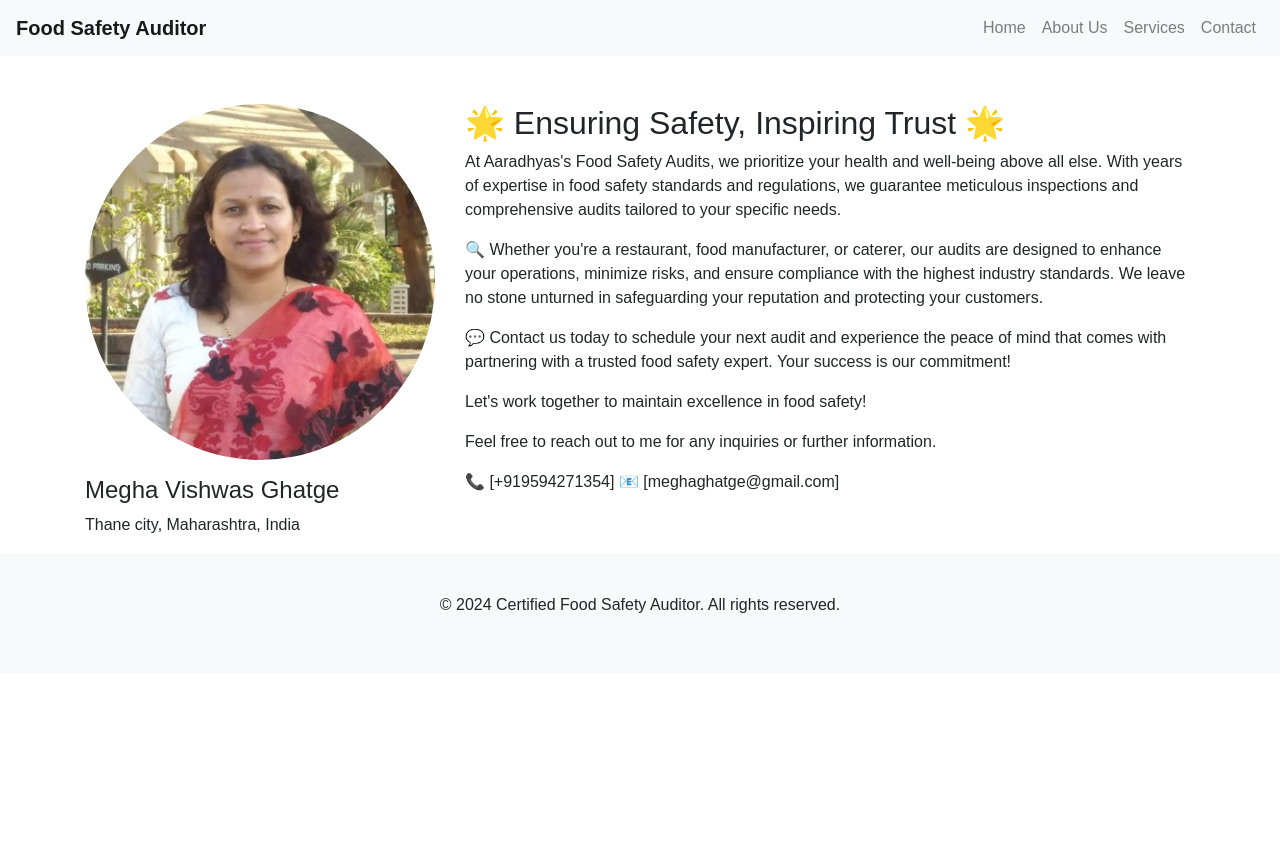
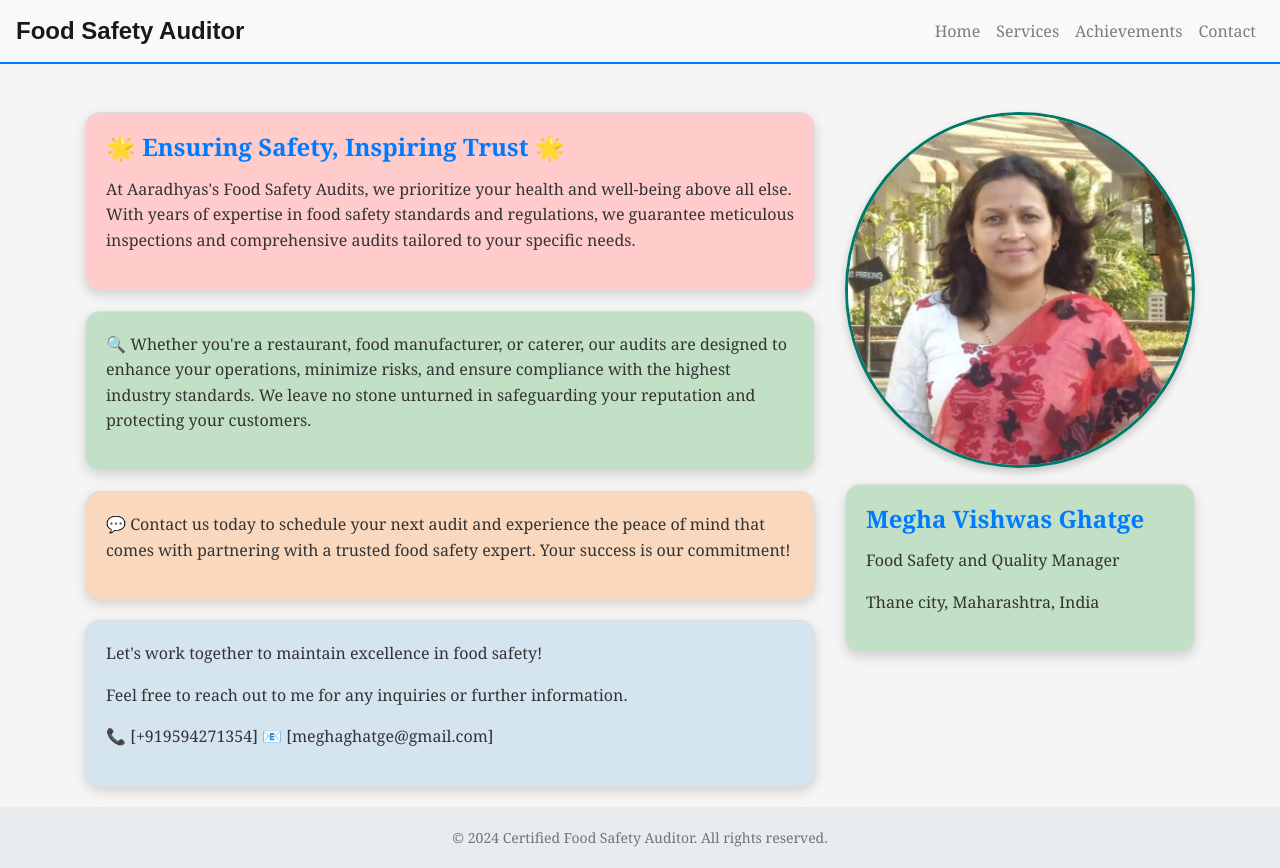
Before and after one commit to kishorevbhosale/food-saftery-blog, a plain HTML site: page contact.html in a window 1280 px wide. Before the commit the page ends 800 px from the top, so only its background shows below. Drawn offline with nearby package versions, Linux system fonts and the light colour scheme.

Commit message:
Update contact.html

```diff
--- a/contact.html
+++ b/contact.html
@@ -5,9 +5,95 @@
   <meta name="viewport" content="width=device-width, initial-scale=1.0">
   <title>Contact - Certified Food Safety Auditor</title>
   <link rel="stylesheet" href="https://stackpath.bootstrapcdn.com/bootstrap/4.5.2/css/bootstrap.min.css">
-  <link rel="stylesheet" href="css/style.css">
+  <style>
+    body {
+      font-family: 'Georgia', serif;
+      background-color: #f5f5f5;
+    }
+    .navbar {
+      margin-bottom: 20px;
+      border-bottom: 2px solid #007bff;
+    }
+    .navbar-brand {
+      font-family: 'Montserrat', sans-serif;
+      font-size: 24px;
+      font-weight: 600;
+      color: #00796b; /* Teal color */
+    }
+    .main-heading {
+      text-align: center;
+      font-size: 36px;
+      font-weight: bold;
+      color: #333; /* Dark gray color */
+      margin-bottom: 40px;
+    }
+    .rounded-rect {
+      padding: 20px;
+      margin-bottom: 20px;
+      border-radius: 15px;
+      box-shadow: 0 4px 12px rgba(0,0,0,0.15); /* Softer shadow */
+      border: 1px solid #ddd; /* Subtle border */
+    }
+    .rounded-rect h2, .rounded-rect h4 {
+      font-size: 24px;
+      font-weight: bold;
+      color: #007bff; /* Blue color */
+      margin-bottom: 15px;
+    }
+    .highlight-section h4 {
+      font-size: 32px;
+      font-weight: bold;
+      color: #cb5c16; /* Orange color */
+      margin-bottom: 20px;
+    }
+    .rounded-rect p {
+      font-size: 16px;
+      line-height: 1.6;
+      color: #333; /* Dark gray color */
+    }
+    .img-fluid {
+      border: 3px solid #00796b; /* Teal border for photo */
+      border-radius: 50%;
+      box-shadow: 0 4px 8px rgba(0,0,0,0.2); /* Subtle shadow */
+    }
+    .footer {
+      background-color: #e9ecef;
+      padding: 20px 0;
+    }
+    .footer p {
+      margin: 0;
+      font-size: 14px;
+      color: #6c757d;
+    }
+    /* Custom colors for each section */
+    .rounded-rect:nth-child(1) {
+      background-color: #ffcccb; /* Light pink */
+    }
+
+    .rounded-rect:nth-child(2) {
+      background-color: #c2e0c6; /* Light green */
+    }
+
+    .rounded-rect:nth-child(3) {
+      background-color: #fad8be; /* Light orange */
+    }
+
+    .rounded-rect:nth-child(4) {
+      background-color: #d5e5f0; /* Light blue */
+    }
+
+    @media (max-width: 768px) {
+      .main-heading {
+        font-size: 30px;
+      }
+      .rounded-rect h2, .rounded-rect h4 {
+        font-size: 20px;
+      }
+    }
+  </style>
 </head>
 <body>
+  <!-- Navigation Bar -->
   <nav class="navbar navbar-expand-lg navbar-light bg-light">
     <a class="navbar-brand" href="#">Food Safety Auditor</a>
     <button class="navbar-toggler" type="button" data-toggle="collapse" data-target="#navbarNav" aria-controls="navbarNav" aria-expanded="false" aria-label="Toggle navigation">
@@ -16,42 +102,55 @@
     <div class="collapse navbar-collapse" id="navbarNav">
       <ul class="navbar-nav ml-auto">
         <li class="nav-item"><a class="nav-link" href="index.html">Home</a></li>
-        <li class="nav-item"><a class="nav-link" href="about.html">About Us</a></li>
         <li class="nav-item"><a class="nav-link" href="services.html">Services</a></li>
+        <li class="nav-item"><a class="nav-link" href="achievements.html">Achievements</a></li>
         <li class="nav-item"><a class="nav-link" href="contact.html">Contact</a></li>
       </ul>
     </div>
   </nav>
 
+  <!-- Main Content -->
   <div class="container mt-5">
     <div class="row">
+      <div class="col-md-8">
+        <div class="rounded-rect">
+          <h2>🌟 Ensuring Safety, Inspiring Trust 🌟</h2>
+          <p>At Aaradhyas's Food Safety Audits, we prioritize your health and well-being above all else. With years of expertise in food safety standards and regulations, we guarantee meticulous inspections and comprehensive audits tailored to your specific needs.</p>
+        </div>
+        <div class="rounded-rect">
+          <p>🔍 Whether you're a restaurant, food manufacturer, or caterer, our audits are designed to enhance your operations, minimize risks, and ensure compliance with the highest industry standards. We leave no stone unturned in safeguarding your reputation and protecting your customers.</p>
+        </div>
+        <div class="rounded-rect">
+          <p>💬 Contact us today to schedule your next audit and experience the peace of mind that comes with partnering with a trusted food safety expert. Your success is our commitment!</p>
+        </div>
+        <div class="rounded-rect">
+          <p>Let's work together to maintain excellence in food safety!</p>
+          <p>Feel free to reach out to me for any inquiries or further information.</p>
+          <p>📞 [+919594271354] 📧 [meghaghatge@gmail.com]</p>
+        </div>
+      </div>
       <div class="col-md-4">
-        <img src="img/megha.PNG" class="img-fluid rounded-circle mb-3" alt="Your Photo">
-        <h4>Megha Vishwas Ghatge</h4>
-        <p>Thane city, Maharashtra, India</p>
-      </div>
-      <div class="col-md-8">
-        <h2>🌟 Ensuring Safety, Inspiring Trust 🌟</h2>
-        <p>At Aaradhyas's Food Safety Audits, we prioritize your health and well-being above all else. With years of expertise in food safety standards and regulations, we guarantee meticulous inspections and comprehensive audits tailored to your specific needs.
-        </p>
-        <p>🔍 Whether you're a restaurant, food manufacturer, or caterer, our audits are designed to enhance your operations, minimize risks, and ensure compliance with the highest industry standards. We leave no stone unturned in safeguarding your reputation and protecting your customers.</p>
-        <p>💬 Contact us today to schedule your next audit and experience the peace of mind that comes with partnering with a trusted food safety expert. Your success is our commitment!
-        </p>
-        <p>Let's work together to maintain excellence in food safety!</p>
-        <p>Feel free to reach out to me for any inquiries or further information.</p>
-        <p>📞 [+919594271354] 📧 [meghaghatge@gmail.com]</p>
+        <!-- Placeholder for your photo -->
+        <img src="img/megha.PNG" class="img-fluid mb-3" alt="Your Photo">
+        <div class="rounded-rect">
+          <h4>Megha Vishwas Ghatge</h4>
+          <p>Food Safety and Quality Manager</p>
+          <p>Thane city, Maharashtra, India</p>
+        </div>
       </div>
     </div>
   </div>
 
-  <footer class="bg-light text-center text-lg-start">
-    <div class="container p-4">
+  <!-- Footer -->
+  <footer class="footer text-center">
+    <div class="container">
       <p>&copy; 2024 Certified Food Safety Auditor. All rights reserved.</p>
     </div>
   </footer>
 
+  <!-- Scripts -->
   <script src="https://code.jquery.com/jquery-3.5.1.slim.min.js"></script>
-  <script src="https://cdn.jsdelivr.net/npm/@popperjs/core@2.5.2/dist/umd/popper.min.js"></script>
+  <script src="https://cdn.jsdelivr.net/npm/@popperjs/core@2.5.4/dist/umd/popper.min.js"></script>
   <script src="https://stackpath.bootstrapcdn.com/bootstrap/4.5.2/js/bootstrap.min.js"></script>
 </body>
 </html>
```
